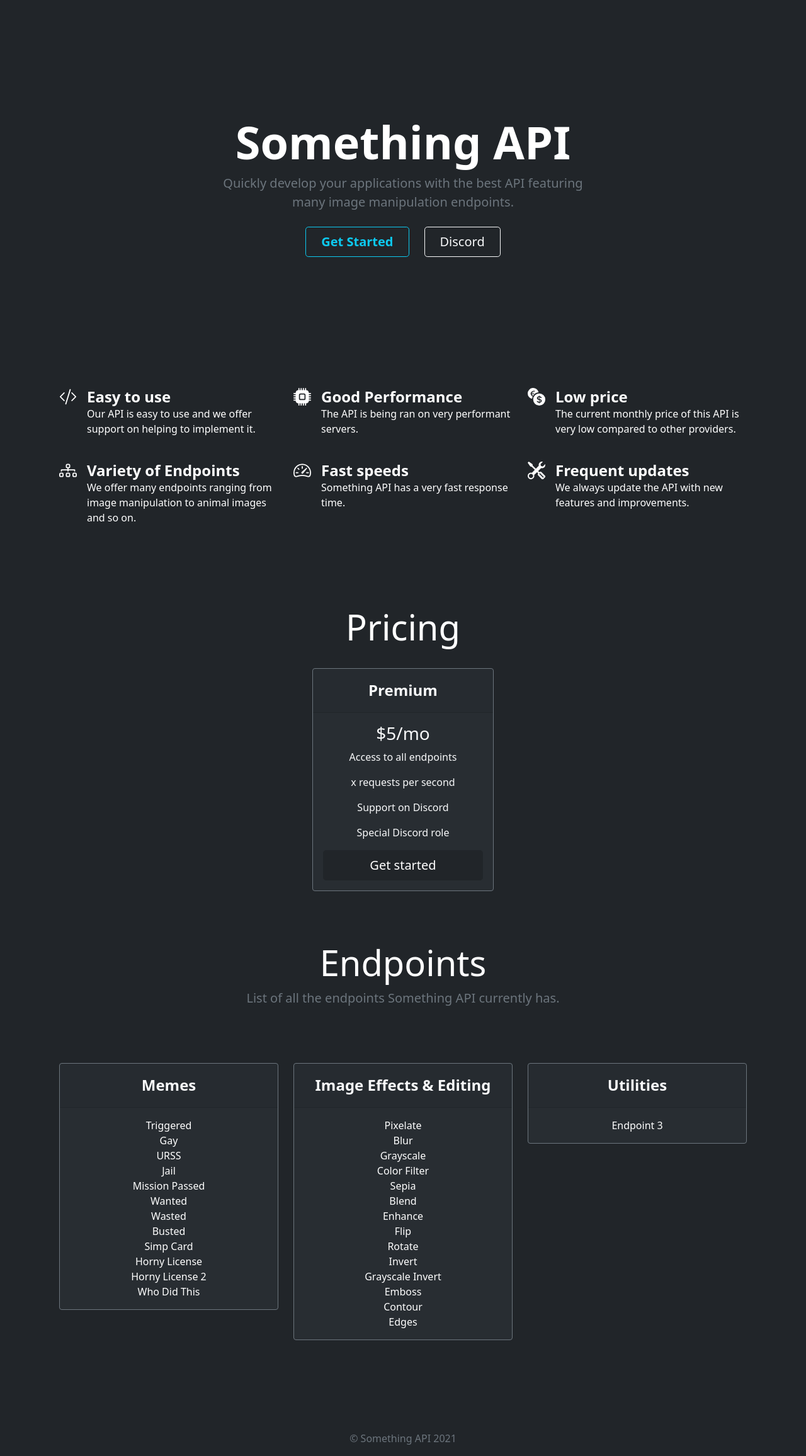
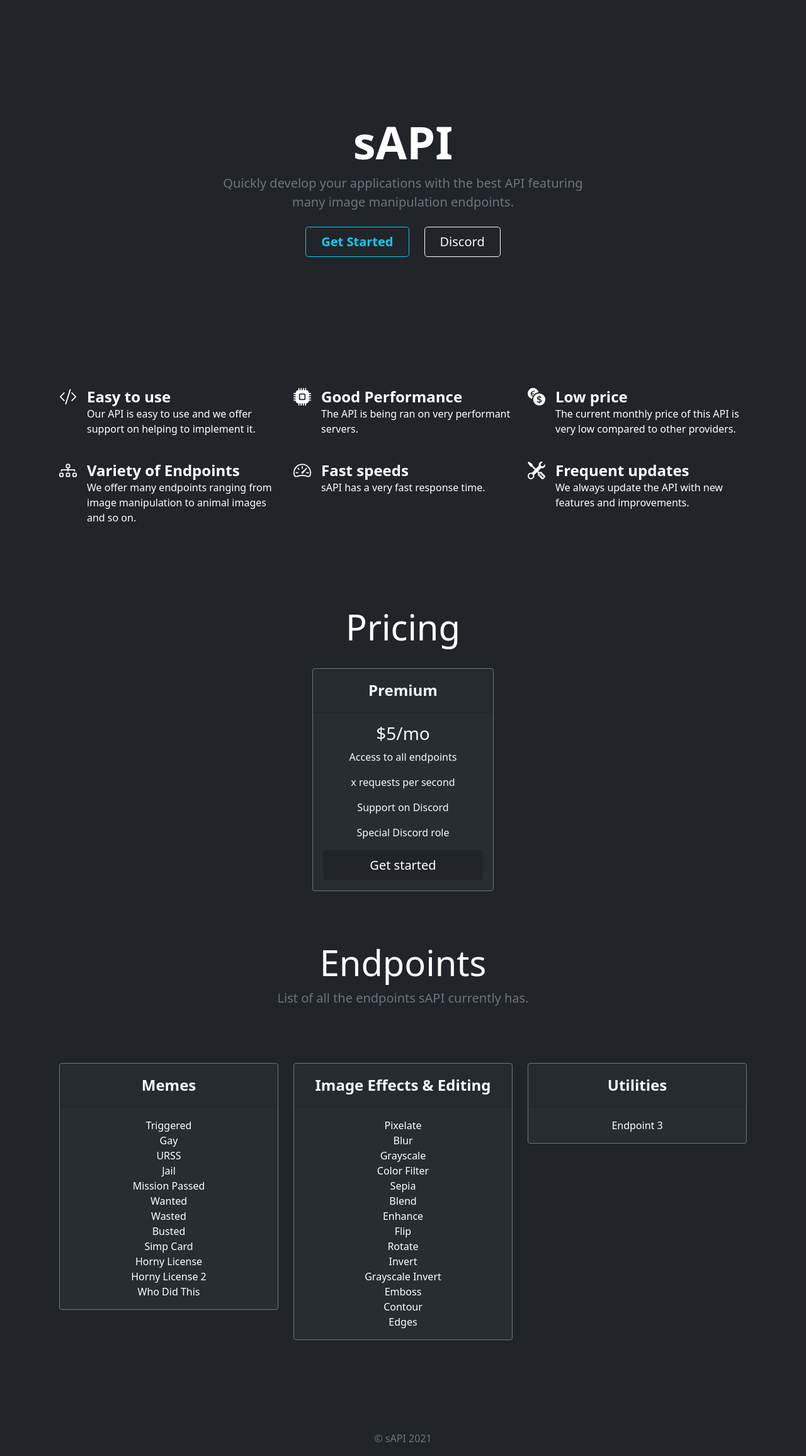
Before and after one commit to hyssedev/something-api, a Django app: page / in a window 1280 px wide. Shown: the part 74-2386 px from the top of the page at 63% size. Run offline with Django 3.2, Linux system fonts and the light colour scheme.

Commit message:
changed Something API to sAPI

```diff
--- a/api/templates/base.html
+++ b/api/templates/base.html
@@ -10,12 +10,12 @@
     <link href="https://cdn.jsdelivr.net/npm/bootstrap@5.1.0/dist/css/bootstrap.min.css" rel="stylesheet" integrity="sha384-KyZXEAg3QhqLMpG8r+8fhAXLRk2vvoC2f3B09zVXn8CA5QIVfZOJ3BCsw2P0p/We" crossorigin="anonymous">
     <link rel="icon" type="image/png" href="{% static 'logo.png' %}"/>
     <meta http-equiv="X-UA-Compatible" content="IE=edge,chrome=1">
-    <meta name="description" content="Something API is a fast REST API written in Python using Django with many fun features and image manipulation endpoints." />
+    <meta name="description" content="sAPI is a fast REST API written in Python using Django with many fun features and image manipulation endpoints." />
     <meta name="keywords" content="API,Discord,Fun,Animals,Images,REST API,Premium,Requests" />
-    <meta name="author" content="Ionut Sauciuc" />
+    <meta name="author" content="saucrio" />
     <meta name="theme-color" content="#212529">
-    <meta property="og:title" content="Something API" />
-    <meta property="og:description" content="Something API is a fast REST API written in Python using Django with many fun features and image manipulation endpoints." />
+    <meta property="og:title" content="sAPI" />
+    <meta property="og:description" content="sAPI is a fast REST API written in Python using Django with many fun features and image manipulation endpoints." />
     <!-- <meta property="og:url" content="todo" /> -->
     <meta property="og:image" content="{% static 'logo.png' %}" />
     <meta property="og:image:width" content="64" />
@@ -24,7 +24,7 @@
     {% if title %}
     <title>{{ title }}</title>
     {% else %}
-    <title>Something API</title>
+    <title>sAPI</title>
     {% endif %}
     {% block head %}{% endblock %}
   </head>
@@ -74,7 +74,7 @@
 
     <footer class="footer mx-auto py-3 bg-dark mt-5">
       <div class="container">
-        <span class="text-muted">© Something API 2021</span>
+        <span class="text-muted">© sAPI 2021</span>
       </div>
     </footer>
     <script src="https://cdn.jsdelivr.net/npm/bootstrap@5.1.0/dist/js/bootstrap.bundle.min.js" integrity="sha384-U1DAWAznBHeqEIlVSCgzq+c9gqGAJn5c/t99JyeKa9xxaYpSvHU5awsuZVVFIhvj" crossorigin="anonymous"></script>
--- a/api/templates/documentation/authorization.html
+++ b/api/templates/documentation/authorization.html
@@ -4,7 +4,7 @@
 <div class="container-fluid mx-3">
     <h1 class="mt-5">Authorization</h1>
     <hr>
-    <p class="mx-3">Something API uses Authorization Tokens to authorize requests. You can view your token in our dashboard.<br><br>Users are given a token after paying the subscription (for now, open a ticket in our Discord to purchase) and they are revoked if the user decides to cancel his subscription or the user does not follow our rules. Your token carries many privileges, so be sure to keep it secure! Do not share your secret token in publicly accessible areas such as GitHub, client-side code, and so forth.</p>
+    <p class="mx-3">sAPI uses Authorization Tokens to authorize requests. You can view your token in our dashboard.<br><br>Users are given a token after paying the subscription (for now, open a ticket in our Discord to purchase) and they are revoked if the user decides to cancel his subscription or the user does not follow our rules. Your token carries many privileges, so be sure to keep it secure! Do not share your secret token in publicly accessible areas such as GitHub, client-side code, and so forth.</p>
     <br><br>
     <h3>Authorizing a request</h1>
     <hr>
--- a/api/templates/documentation/errors.html
+++ b/api/templates/documentation/errors.html
@@ -4,7 +4,7 @@
 <div class="container-fluid mx-3">
     <h1 class="mt-5">Errors</h1>
     <hr>
-    <p class="mx-3">Something API uses conventional HTTP response codes to indicate the success or failure of an API request. In general: Codes in the <code>2xx</code> range indicate success. Codes in the <code>4xx</code> range indicate an error that failed given the information provided (e.g., a required parameter was omitted etc.). Codes in the <code>5xx</code> range indicate an error with Something API's servers (these are rare, however if you encounter these, open a ticket in our Discord). Some <code>4xx</code> errors that could be handled programmatically include an error code that briefly explains the error reported.</p>
+    <p class="mx-3">sAPI uses conventional HTTP response codes to indicate the success or failure of an API request. In general: Codes in the <code>2xx</code> range indicate success. Codes in the <code>4xx</code> range indicate an error that failed given the information provided (e.g., a required parameter was omitted etc.). Codes in the <code>5xx</code> range indicate an error with sAPI's servers (these are rare, however if you encounter these, open a ticket in our Discord). Some <code>4xx</code> errors that could be handled programmatically include an error code that briefly explains the error reported.</p>
     <table class="table table-sm table-dark table-borderless">
         <thead>
             <tr>
--- a/api/templates/index.html
+++ b/api/templates/index.html
@@ -27,7 +27,7 @@
 
 <div class="bg-dark text-secondary px-4 py-5 my-5 text-center">
     <!-- <img class="d-block mx-auto mb-4" src="{% static 'logo.png' %}" alt="" width="100" height="100"> -->
-    <h1 class="display-2 fw-bold text-white" style="margin-top: 10rem;">Something API</h1>
+    <h1 class="display-2 fw-bold text-white" style="margin-top: 10rem;">sAPI</h1>
     <div class="col-lg-6 mx-auto">
       <p class="fs-5 mb-4">Quickly develop your applications with the best API featuring many image manipulation endpoints.</p>
       <div class="d-grid gap-2 d-sm-flex justify-content-sm-center">
@@ -73,7 +73,7 @@
       <svg class="bi text-muted flex-shrink-0 me-3" width="1.75em" height="1.75em" style="fill:white"><use xlink:href="#speedometer2"/></svg>
       <div>
         <h4 class="fw-bold mb-0">Fast speeds</h4>
-        <p>Something API has a very fast response time.</p>
+        <p>sAPI has a very fast response time.</p>
       </div>
     </div>
     <div class="col d-flex align-items-start">
@@ -107,7 +107,7 @@
 
 <div class="pricing-header p-3 pb-md-4 mx-auto text-center mt-5" id="endpoints">
   <h1 class="display-4 fw-normal">Endpoints</h1>
-  <p class="fs-5 text-muted">List of all the endpoints Something API currently has.</p>
+  <p class="fs-5 text-muted">List of all the endpoints sAPI currently has.</p>
 </div>
 
 <div class="container px-4 py-5 mb-3" id="icon-grid">
```
Also changed, not shown: api/templates/documentation/base.html (+6 -6 lines), api/templates/login.html (+5 -5 lines), api/templates/register.html (+5 -5 lines), README.md.
